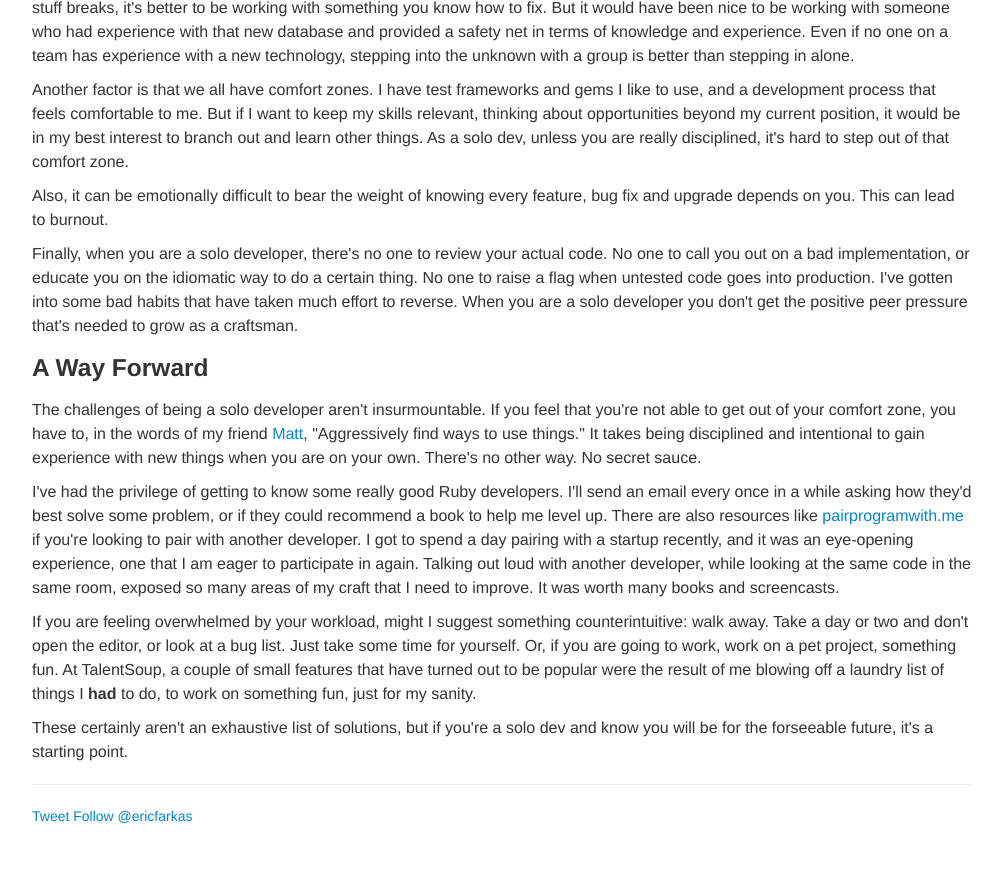
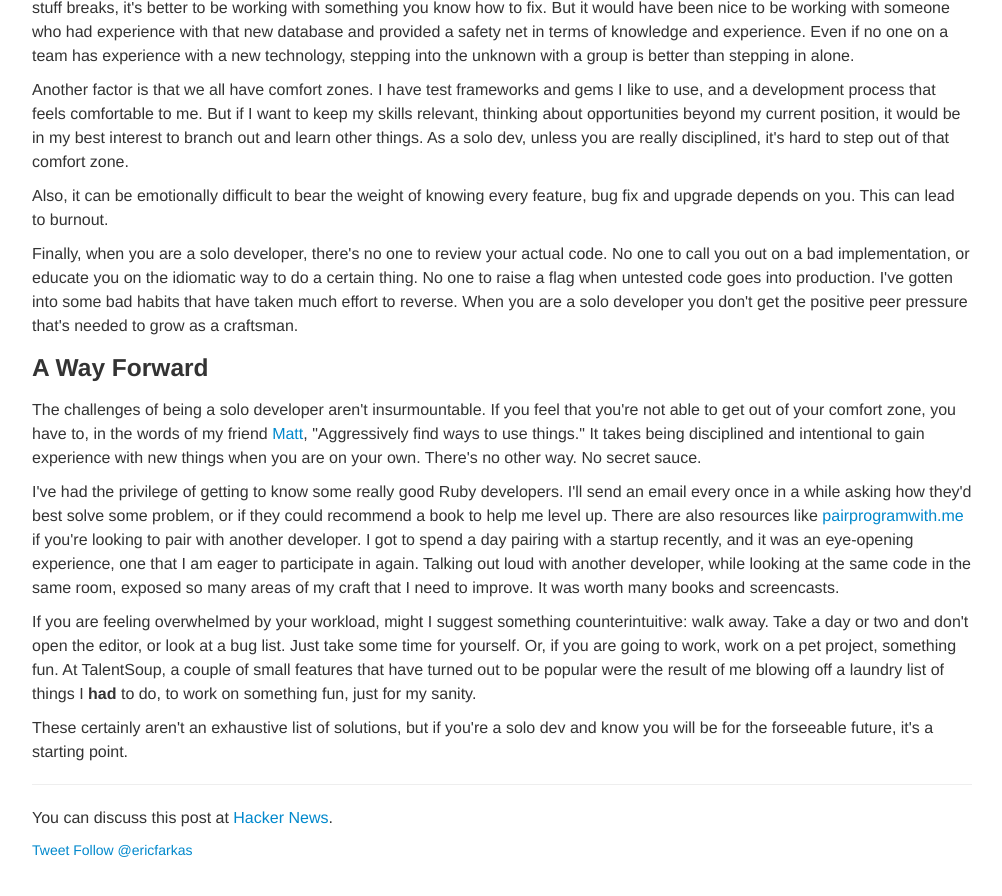
Before and after one commit to speric/speric.github.com, a Jekyll site: the page built from _posts/2013-07-24-the-challenges-of-being-a-solo-developer.markdown, in a window 1280 px wide and 900 px high, scrolled down 1143 px. Shown: the top 896 px of the window, without its empty margins (138-1140 px from the left). Built offline with Jekyll 4.4.1, drawn with Linux system fonts in a browser that asks for light colours; some web fonts are replaced; Markdown is read by kramdown in place of the engine named in the settings; comment, search, counter and statistics services are not loaded; before the commit the page ends 2009 px from its top, so only the background shows below that; some of the changed lines change nothing that is shown.

Commit message:
Update 2013-07-24-the-challenges-of-being-a-solo-developer.markdown

```diff
--- a/_posts/2013-07-24-the-challenges-of-being-a-solo-developer.markdown
+++ b/_posts/2013-07-24-the-challenges-of-being-a-solo-developer.markdown
@@ -2,6 +2,7 @@
 layout: post
 title: The Challenges Of Being A Solo Developer
 header_img: "skyline_from_harlem.jpg"
+hn: https://news.ycombinator.com/item?id=6096615
 ---
 <p>Since October 2009 I have been the only developer at <a href="https://talentsoup.com">TalentSoup</a>.  In the past, I've been part of large co-located teams, and smaller distributed teams (across continents). TalentSoup is my first experience building an application this large, by myself. I want to briefly talk about my experience as a solo developer, and offer some helpful tips to others in the same situation.</p>
 
```
